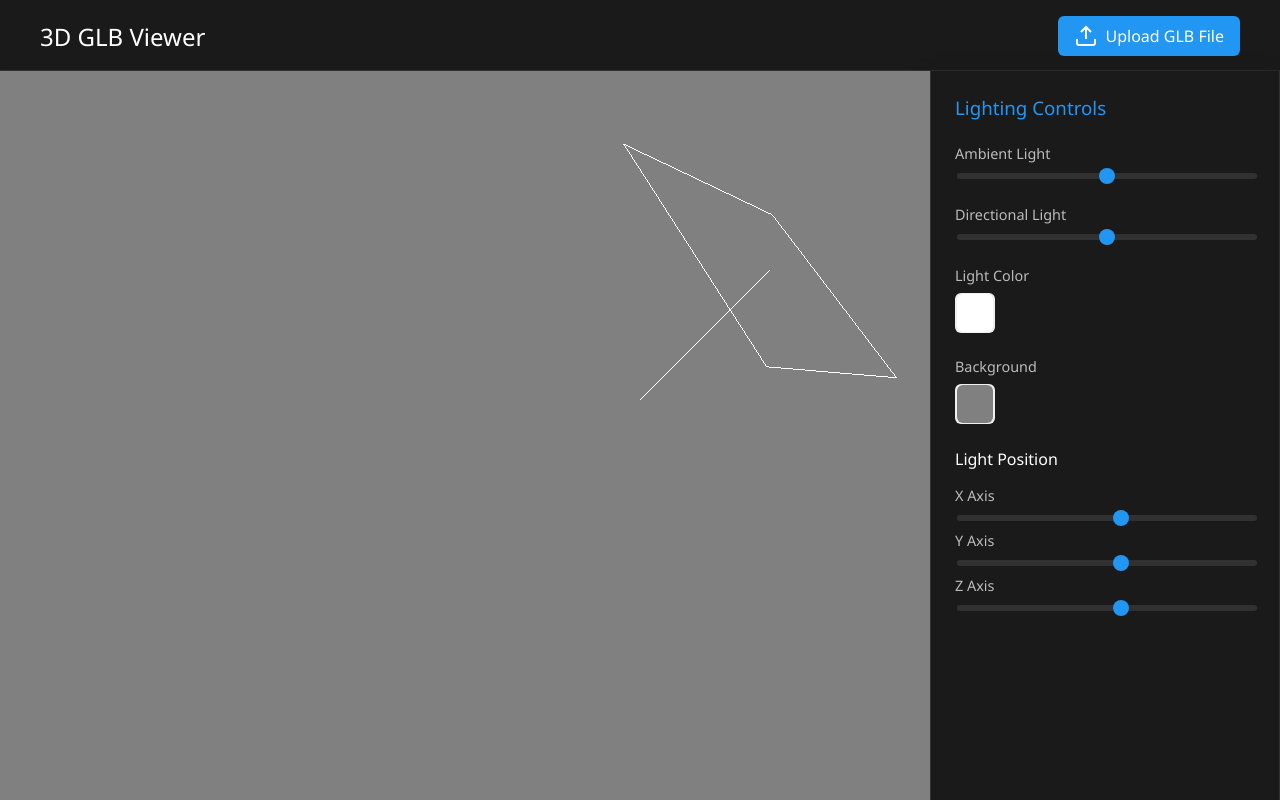
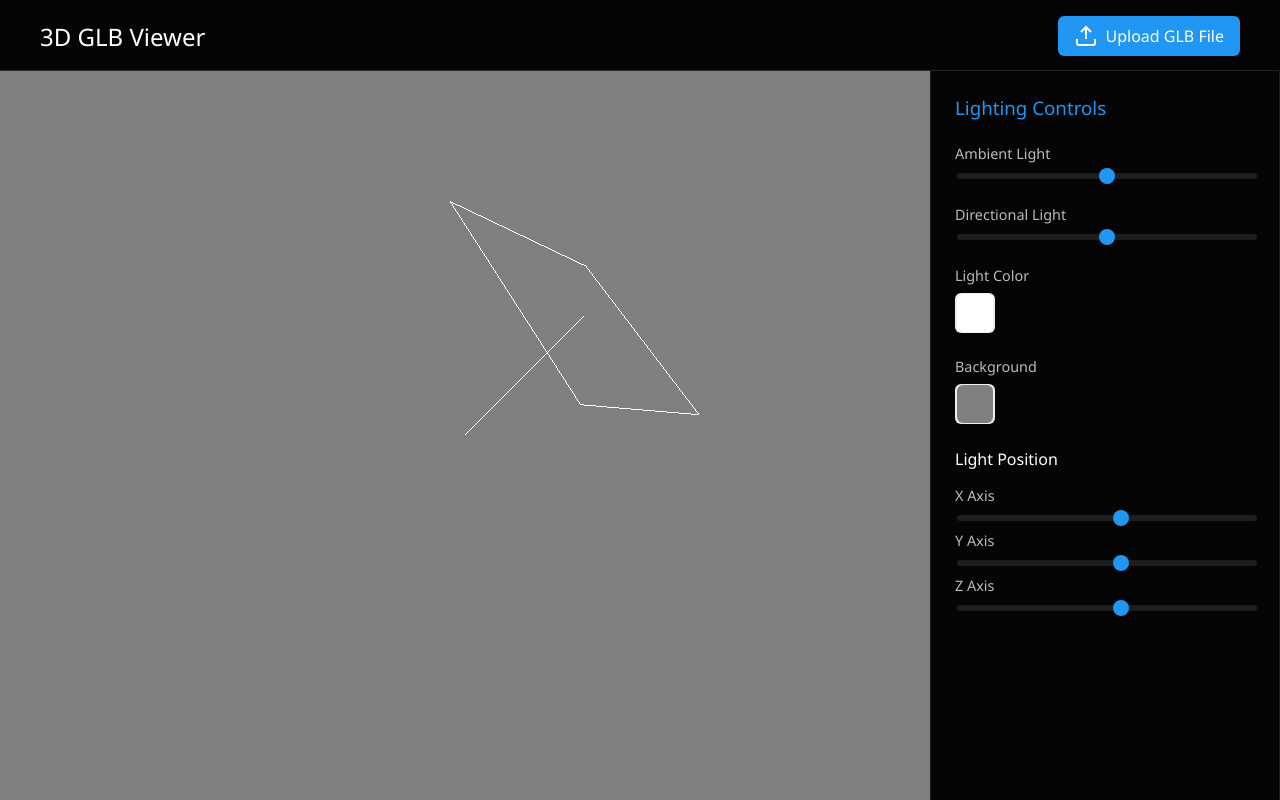
Before and after one commit to prabhasha2006/glb-viewer, a plain HTML site: page index.html in a window 1280 px wide. Drawn offline with nearby package versions, Linux system fonts and the light colour scheme.

Commit message:
canvas fixed with custom h w

```diff
--- a/styles.css
+++ b/styles.css
@@ -7,6 +7,11 @@ body {
 
 canvas {
     display: block;
+    position: fixed;
+    bottom: 0;
+    left: 0;
+    /* height: calc(100vh - 70px);
+    width: calc(100% - 350px) !important; */
 }
 
 .header {
--- a/viewer.js
+++ b/viewer.js
@@ -6,6 +6,9 @@ import { GLTFLoader } from 'three/addons/loaders/GLTFLoader.js';
 const scene = new THREE.Scene();
 scene.background = new THREE.Color(0x808080);
 
+const _width = window.innerWidth - 350
+const _height = window.innerHeight - 70
+
 // Add background color control
 const bgColorPicker = document.getElementById('bg-color');
 bgColorPicker.addEventListener('input', (e) => {
@@ -13,12 +16,12 @@ bgColorPicker.addEventListener('input', (e) => {
 });
 
 // Camera setup
-const camera = new THREE.PerspectiveCamera(75, window.innerWidth / window.innerHeight, 0.1, 1000);
+const camera = new THREE.PerspectiveCamera(75, _width / _height, 0.1, 1000);
 camera.position.z = 5;
 
 // Renderer setup
 const renderer = new THREE.WebGLRenderer();
-renderer.setSize(window.innerWidth, window.innerHeight);
+renderer.setSize(_width, _height);
 document.body.appendChild(renderer.domElement);
 
 // Controls setup
```
